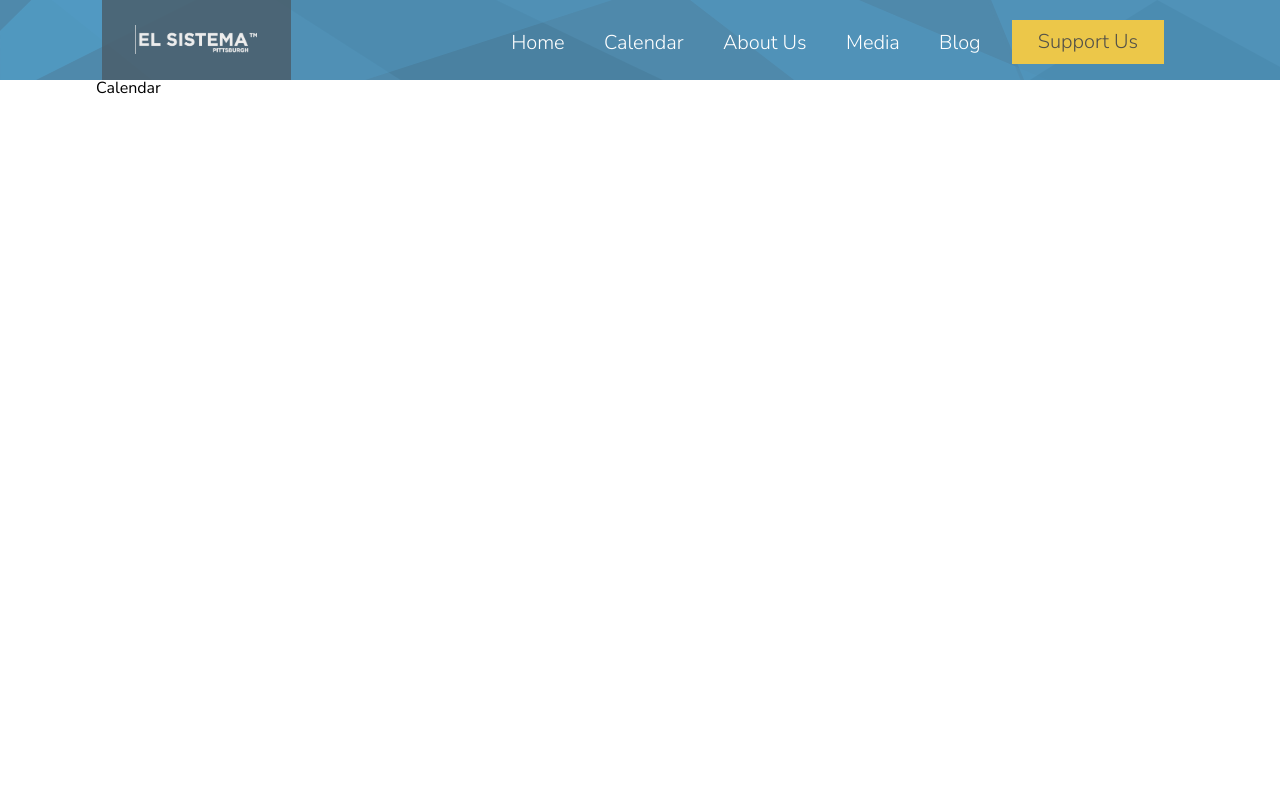
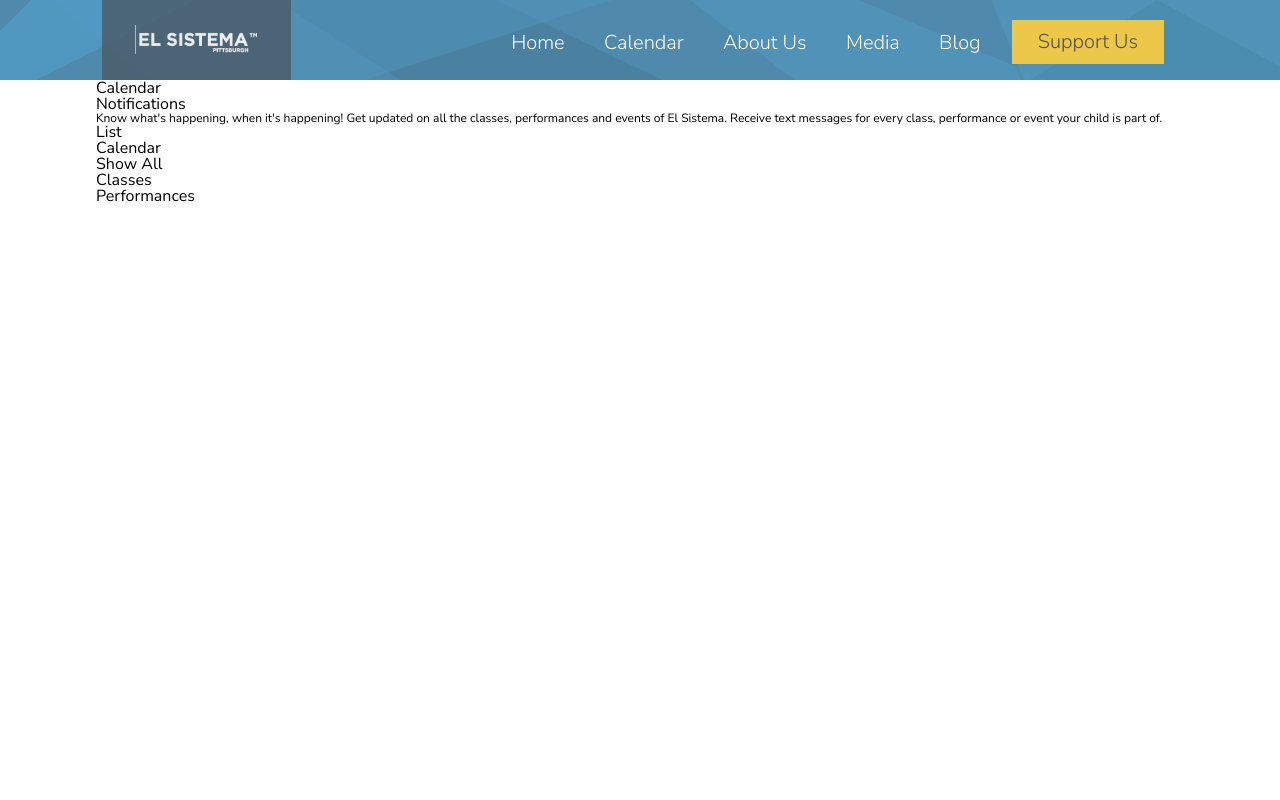
Before and after one commit to ElSistima/ElSistima, a React (Create React App) app: page /calendar in a window 1280 px wide. Shown: the top 800 px of the page. Built offline with nearby package versions, Linux system fonts and the light colour scheme.

Commit message:
still setting up

```diff
--- a/src/components/AdminBlog_ADDNEW.js
+++ b/src/components/AdminBlog_ADDNEW.js
@@ -1,5 +1,5 @@
 import React, {Component} from 'react';
-import '../styles/adminBlogEditor.css';
+import '../styles/AdminBlogEditor.css';
 import {connect} from 'react-redux';
 
 class AdminBlog_ADDNEW extends Component{
--- a/src/components/AdminBlog_UPDATE.js
+++ b/src/components/AdminBlog_UPDATE.js
@@ -1,5 +1,5 @@
 import React, {Component} from 'react';
-import '../styles/adminBlogEditor.css';
+import '../styles/AdminBlogEditor.css';
 import axios from 'axios';
 import {connect} from 'react-redux';
 
--- a/src/components/Calendar.js
+++ b/src/components/Calendar.js
@@ -1,13 +1,32 @@
-import React from 'react';
+import React, {Component} from 'react';
 import './../styles/calendar.css';
-import './../styles/HuysDontTouch/calendarPage.css';
+import './../styles/HuysCalendarPage/calendarPage.css';
 import axios from 'axios';
 
-export default function Calendar(props){
-  return (
-    <main className='wrapper'>
-      <h1>Calendar</h1>
+export default class Calendar extends Component{
 
-    </main>
-  )
+  render(){
+    return (
+      <main className='wrapper'>
+        <h1>Calendar</h1>
+        <div className='banner'>
+          <div className='banner_text'>
+            <h4>Notifications</h4>
+            <p>Know what's happening, when it's happening! Get updated on all the classes, performances and events of El Sistema.
+              Receive text messages for every class, performance or event your child is part of.</p>
+          </div>
+        </div>
+        <div className='nav'>
+          <h3>List</h3>
+          <h3>Calendar</h3>
+          <h3>Show All</h3>
+          <div className='nav_list'>
+            <h4>Classes</h4>
+            <h4>Performances</h4>
+          </div>
+        </div>
+
+      </main>
+    )
+  }
 }
--- /dev/null
+++ b/src/styles/HuysCalendarPage/calendarPage.css
@@ -0,0 +1,6 @@
+.wrapper {
+  height: 100vh;
+  width: 85vw;
+  margin-left: auto;
+  margin-right: auto;
+}
```
Also changed, not shown: 1 other file (tests, documents, lock files or other folders).
